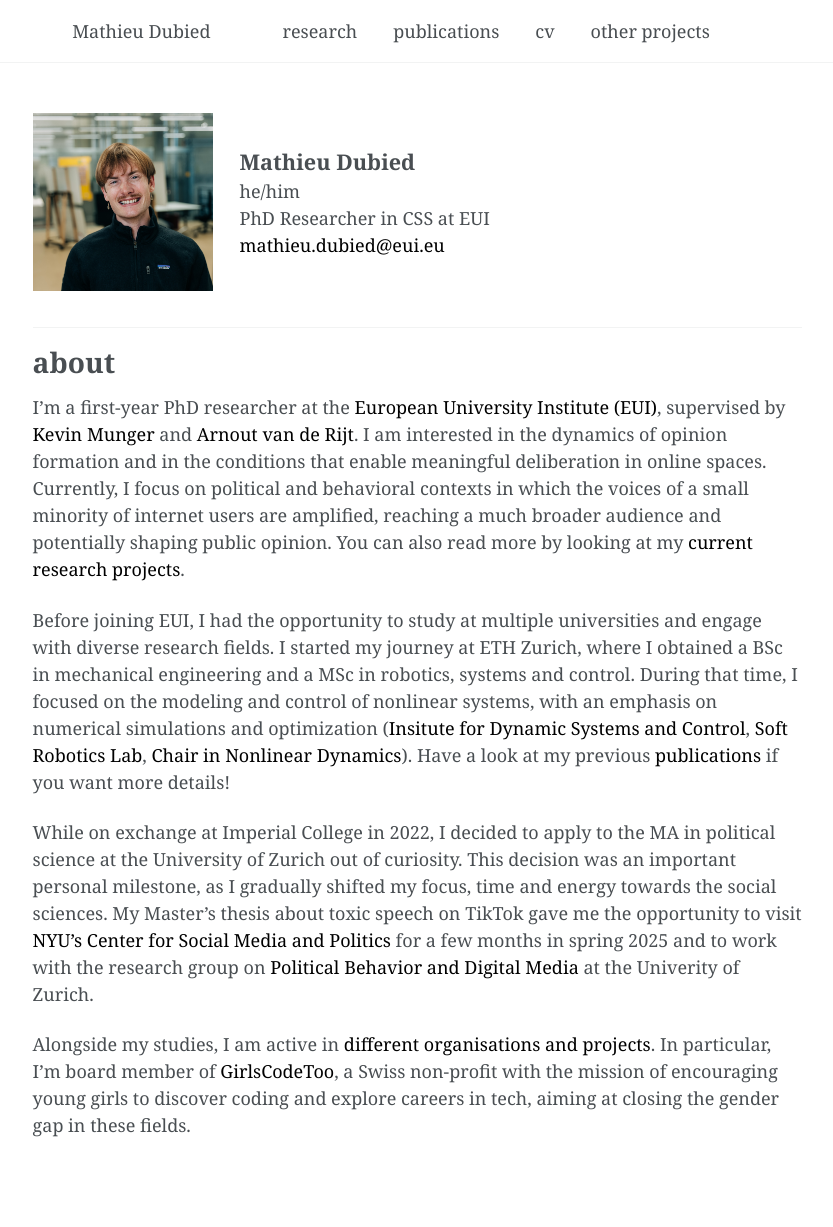
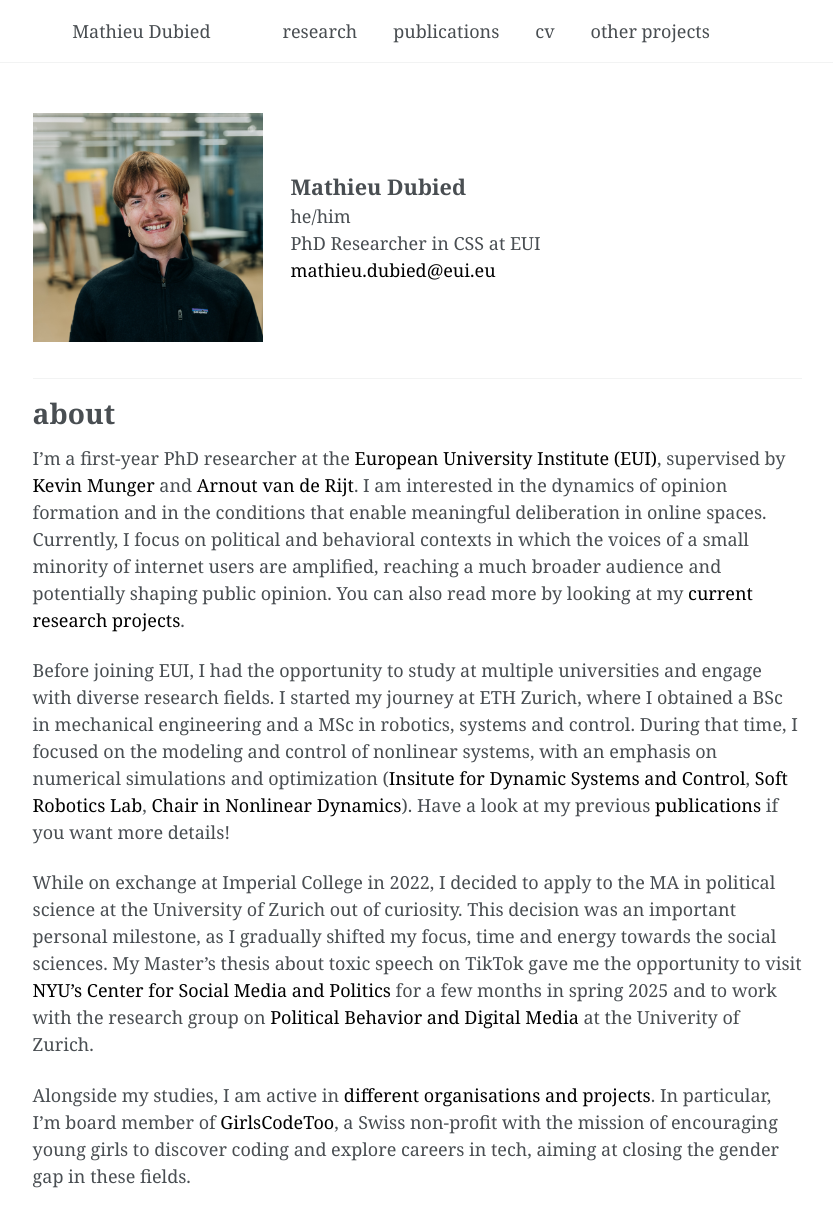
Before and after one commit to mdubied/mdubied.github.io, a Jekyll site: the page built from _pages/index.md, in a window 1280 px wide and 1400 px high. Shown: the top 1227 px of the window, without its empty margins (249-1082 px from the left). Built offline with Jekyll 4.4.1, drawn with Linux system fonts in a browser that asks for light colours.

Commit message:
adaptation for cell phone

```diff
--- a/_includes/head/custom.html
+++ b/_includes/head/custom.html
@@ -11,6 +11,15 @@
 <link href="https://fonts.googleapis.com/css2?family=Literata:ital,wght@0,400;0,500;0,600;1,400&display=swap" rel="stylesheet">
 <link rel="stylesheet" href="{{ '/assets/css/custom.css' | relative_url }}">
 
+<style>
+#site-nav ul {
+  display: flex;
+  flex-wrap: wrap;
+  justify-content: flex-start;
+}
+</style>
+
+
 <!-- favicon from https://commons.wikimedia.org/wiki/File:OOjs_UI_icon_academic-progressive.svg -->
 <link rel="apple-touch-icon" sizes="180x180" href="{{ base_path }}/images/apple-touch-icon-180x180.png"/>
 <link rel="icon" type="image/svg+xml" href="{{ base_path }}/images/favicon.svg"/>
--- a/_pages/index.md
+++ b/_pages/index.md
@@ -11,7 +11,7 @@ toc: false
 
   <!-- Avatar on the left -->
   <img src="/images/gct_2024_square.jpg" alt="Mathieu Dubied"
-       style="max-width:180px; border-radius:0; box-shadow:none;">
+       style="max-width:30%; height:auto; border-radius:0; box-shadow:none; flex:0 0 auto;">
 
   <!-- Info on the right -->
   <div>
```
